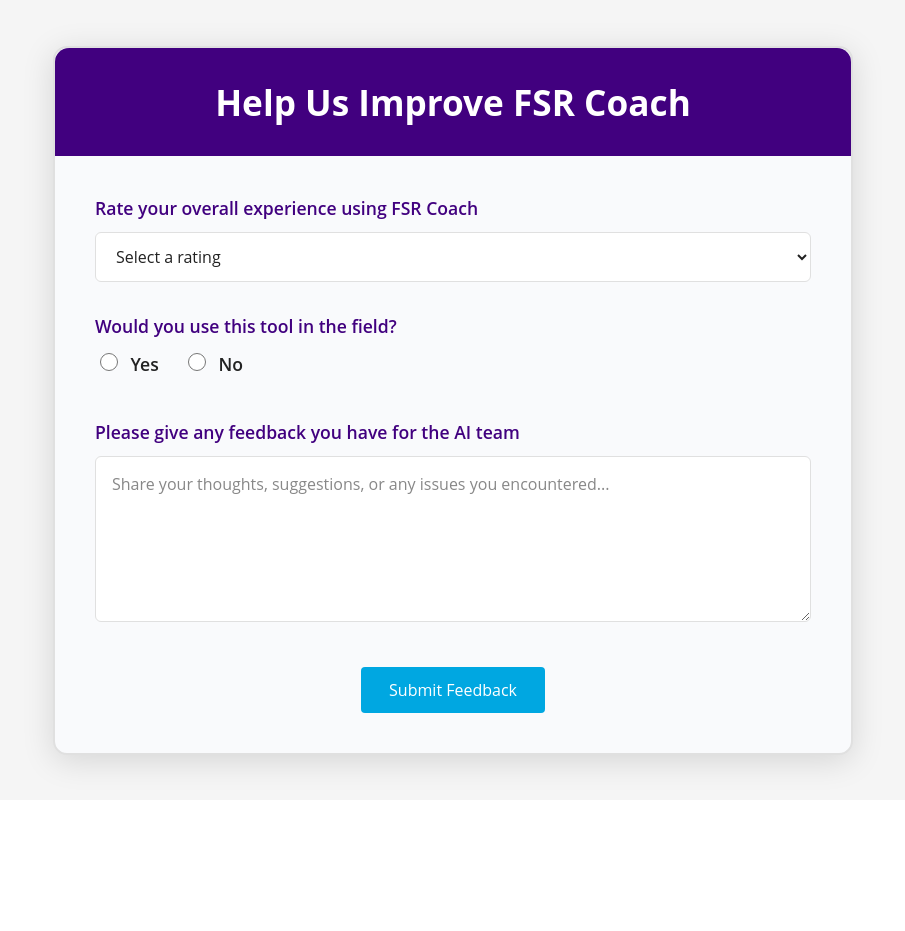
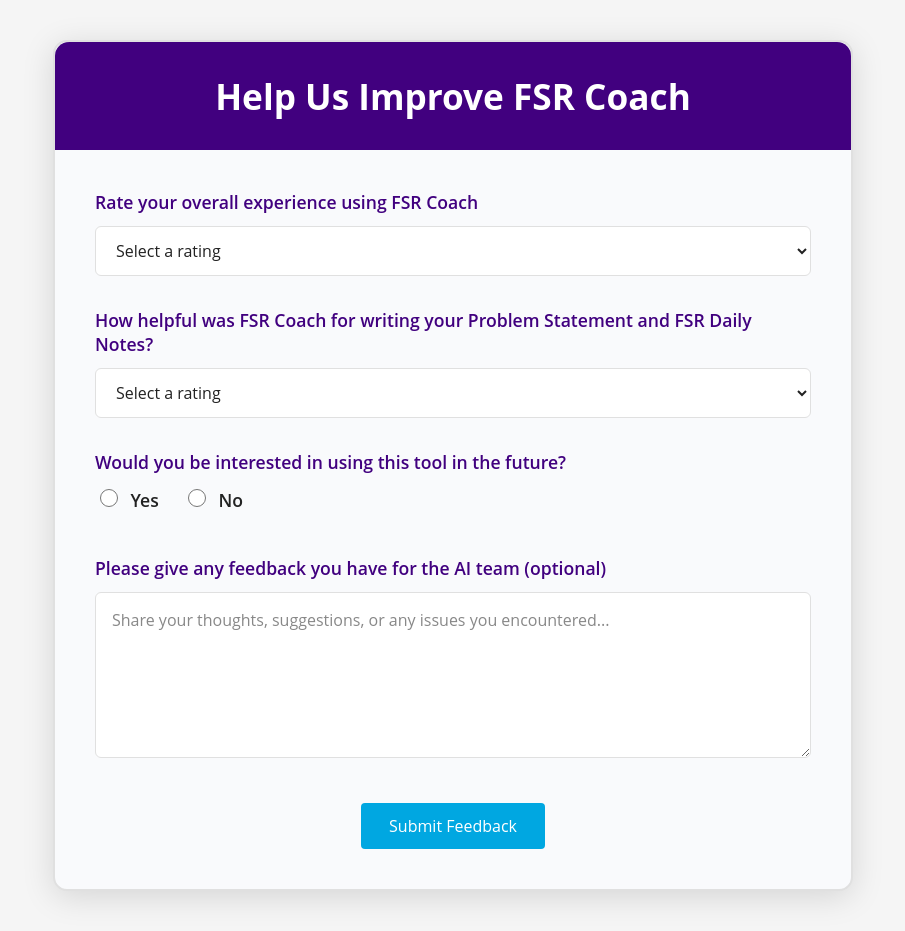
Before and after one commit to karimdaouk3/spellcheck_app, a Flask app: page /overall-feedback in a window 1280 px wide. Shown: the whole page, without its empty margins (187-1092 px from the left). Before the commit the page ends 782 px from the top, so only its background shows below. Run offline with Flask 2, Linux system fonts and the light colour scheme.

Commit message:
Update feedback form questions: add helpfulness rating, change field usage to future interest, make feedback text optional

```diff
--- a/templates/feedback.html
+++ b/templates/feedback.html
@@ -33,21 +33,33 @@
             </div>
 
             <div class="form-group">
-                <label for="use-in-field">Would you use this tool in the field?</label>
+                <label for="helpfulness-rating">How helpful was FSR Coach for writing your Problem Statement and FSR Daily Notes?</label>
+                <select id="helpfulness-rating" name="helpfulness_rating" required>
+                    <option value="">Select a rating</option>
+                    <option value="1">1 - Not helpful at all</option>
+                    <option value="2">2 - Slightly helpful</option>
+                    <option value="3">3 - Somewhat helpful</option>
+                    <option value="4">4 - Very helpful</option>
+                    <option value="5">5 - Extremely helpful</option>
+                </select>
+            </div>
+
+            <div class="form-group">
+                <label for="future-interest">Would you be interested in using this tool in the future?</label>
                 <div class="radio-group">
                     <label class="radio-label">
-                        <input type="radio" name="use_in_field" value="yes" required>
+                        <input type="radio" name="future_interest" value="yes" required>
                         <span class="radio-text">Yes</span>
                     </label>
                     <label class="radio-label">
-                        <input type="radio" name="use_in_field" value="no" required>
+                        <input type="radio" name="future_interest" value="no" required>
                         <span class="radio-text">No</span>
                     </label>
                 </div>
             </div>
 
             <div class="form-group">
-                <label for="feedback-text">Please give any feedback you have for the AI team</label>
+                <label for="feedback-text">Please give any feedback you have for the AI team (optional)</label>
                 <textarea id="feedback-text" name="feedback_text" rows="6" placeholder="Share your thoughts, suggestions, or any issues you encountered..."></textarea>
             </div>
 
```
